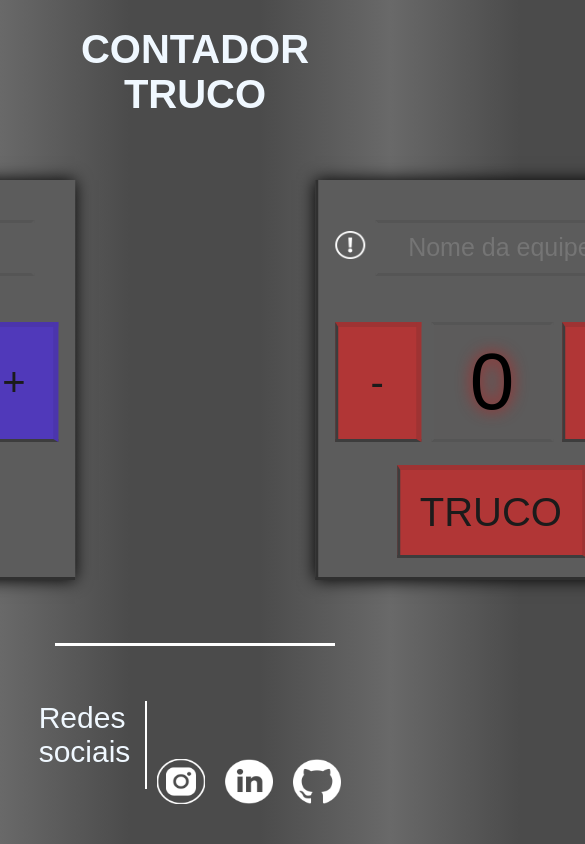
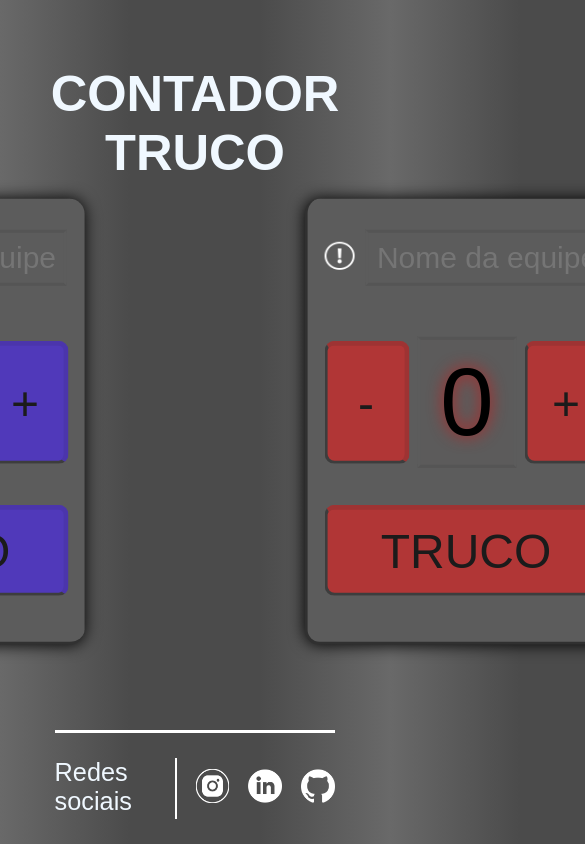
Before and after one commit to MatheusMBraga/Contador_Truco, a plain HTML site: page index.html in a window 390 px wide. Shown: the top 844 px of the page, 585 px wide, since content can reach past the window. Drawn offline with Linux system fonts and the light colour scheme.

Commit message:
Responsividade
Foram feitas modificaçoes para o site ficar responsivo a acada monitor.
Alteramos quase todos as unidades de medidas que se encontravam em 'px' para 'vh', 'rem' ou '%'.

Site se encontra quase totalmente responsivo.

```diff
--- a/index.html
+++ b/index.html
@@ -6,7 +6,7 @@
     <title>Contador de pontos</title>
     <link rel="stylesheet" type="text/css" href="styles/estilo.css" />
 </head>
-<body>
+<body class="container">
 
     <header>
         <h1>CONTADOR TRUCO</h1>
@@ -25,14 +25,14 @@
                     <input type="text" class="NomeEquipe" id="Equipe1" value="" maxlength="15">
                 </div>
             </div>
-        </br></br>
-        <!--Botoes +, - e input do contador -->
+            </br>
+            <!--Botoes +, - e input do contador -->
             <div class="alinhaBTN-CONT">
                 <button class="btnA" id="btn-1A">-</button>
                 <input id="contador1" type="text" value="0" readonly>
                 <button class="btnA" id="btn+1A">+</button>
             </div>
-        </br>
+
             <!--Botão truco -->
             <button id="btnTrucoA">TRUCO</button>
         </div>
@@ -50,13 +50,15 @@
         <div class="caixa_contador2">
         </br>
              <!--Nome da Equipe:-->
-             <div class="meuElemento">
+            <div class="meuElemento">
                 <div id="meuElemento2">
                     <img class="exclamação" src="imagens/pontoexclamação.png">
                 </div>
-                <div> <input type="text" class="NomeEquipe" id="Equipe2" value="" maxlength="15"> </div>
+                <div>
+                    <input type="text" class="NomeEquipe" id="Equipe2" value="" maxlength="15">
+                </div>
             </div>
-        </br></br>
+        </br>
         <!--Botoes +, - e input do contador -->
             <div class="alinhaBTN-CONT">
                 <button class="btnV" id="btn-1V">-</button>
@@ -65,12 +67,10 @@
             </div>
 
             <!--Botão truco -->
-        </br>
             <button id="btnTrucoV">TRUCO</button>
         </div>
 
     </section>
-</br></br></br>
     <footer>
         <div>
             <p> Redes sociais</p>
--- a/styles/estilo.css
+++ b/styles/estilo.css
@@ -1,79 +1,84 @@
+
 body {
-    font: normal 20px arial;
     color:aliceblue;
     background: linear-gradient(to right,#696969,#4b4b4b,#4b4b4b, #696969);
     align-items: center;
 }
 header {
+    font: normal 3vh arial;
     text-align: center;
-    margin-top: 5%;
-
-
+    margin-top: 4rem;
+    margin-bottom: 3rem;
 }
 
 section{
     display: flex;
+    flex-direction: row;
     text-align: center;
     justify-content: center;
     gap: 10rem;
-    height: 30rem;
+    height: 60%;
     position: absolute;
-    top: 45%;
+    top: 50%;
     left: 50%;
     transform: translate(-50%, -50%);
 }
 /* inserir nome da equipe*/
 .NomeEquipe{
+    margin: 10px auto;
+    align-items: center;
     font-family: arial;
-    font-size: 25px;
+    font-size: 30px;
+    text-align: center;
     color: aliceblue;
-    text-align: center;
     background-color:rgb(92, 92, 92);
     border-bottom: 3px solid rgb(85, 85, 85);
     border-left: 3px solid rgb(92, 92, 92);
     border-top: 3px solid rgb(85, 85, 85);
     border-right:3px solid rgb(92, 92, 92);
-    width: 15rem;
+    width:95%;
     height: 3rem;
     outline: none;
 }
 
 /* icone de ajuda e input de nome */
 .meuElemento {
+    justify-content: center;
+    height: 3rem;
     display: flex;
     align-items: center;
 }
 
 /* mensagem do popup 1*/
 #popup1 {
+    font: normal 2vh arial;
     display: none;
     position: absolute;
-    top: 0; /* Posicionado no topo */
-    left: 0; /* Posicionado à esquerda */
+    top: 0;
+    left: 0;
     background-color: rgb(92, 92, 92);
     background-color:rgb(92, 92, 92);
     border-bottom: 3px solid aliceblue;
     border-left: 3px solid rgb(92, 92, 92);
     border-top: 3px solid aliceblue;
     border-right:3px solid rgb(92, 92, 92);
-    padding: 10px;
-    z-index: 999;
+    padding: 0.5rem;
 }
 
 /* mensagem do popup 2*/
 #popup2 {
+    font: normal 2vh arial;
     display: none;
     position: absolute;
-    top: 0; /* Posicionado no topo */
-    right: 0; /* Posicionado à esquerda */
+    top: 0;
+    right: 0;
     background-color: rgb(92, 92, 92);
     background-color:rgb(92, 92, 92);
     border-bottom: 3px solid aliceblue;
     border-left: 3px solid rgb(92, 92, 92);
     border-top: 3px solid aliceblue;
     border-right:3px solid rgb(92, 92, 92);
-    padding: 10px;
-    z-index: 999;
+    padding: 0.5rem;
 }
 
 /* ajuste de imagem de exclamação*/
@@ -84,6 +89,7 @@ section{
 
 }
 .alinhaBTN-CONT {
+    height: 50%;
     font-family: Arial, Helvetica, sans-serif;
     display: flex;
     align-items: center;
@@ -91,31 +97,31 @@ section{
     gap: 3%;
 }
 
-
+/* Botões em geral */
 button {
-    font-size: 40px;
+    font-size: 3rem;
     font-family: Arial, Helvetica, sans-serif;
-    padding: 20px;
+    padding: 5%;
     cursor: pointer;
     opacity: 70%;
+    border-radius: 10px;
 
 }
 
 /* Botoes adição e subtracão*/
 .btnA {
     background-color:#4c2be2 ;
-    height: 7.5rem;
-    width: 6rem;
+    width: 40%;
+    height: 60%;
     border-top: 5px solid#4425cf;
     border-right: 5px solid#4425cf;
     border-bottom: 3px solid rgb(49, 49, 49);
     border-left: 3px solid rgb(49, 49, 49);
-
 }
 .btnV {
     background-color:#d62626 ;
-    height: 7.5rem;
-    width: 6rem;
+    width: 40%;
+    height: 60%;
     border-top: 5px solid#bb2222;
     border-right: 5px solid#bb2222;
     border-bottom: 3px solid rgb(49, 49, 49);
@@ -124,6 +130,7 @@ button {
 
 /*Botao truco*/
 #btnTrucoA {
+    width: 100%;
     background-color:#4c2be2 ;
     border-top: 5px solid#4425cf;
     border-right: 5px solid#4425cf;
@@ -131,6 +138,7 @@ button {
     border-left: 3px solid rgb(49, 49, 49);
 }
 #btnTrucoV{
+    width: 100%;
     background-color:#d62626 ;
     border-top: 5px solid#bb2222;
     border-right: 5px solid#bb2222;
@@ -139,33 +147,38 @@ button {
 }
 
 
-/* Div placar Azul*/
+/* Div placar equipe Azul*/
 .caixa_contador1{
+    min-width: 40%;
+    width: 90%;
     background: rgb(92, 92, 92);
-    margin: 40px;
+    margin: 30px;
     padding: 2vh;
     border-bottom: 3px solid rgb(49, 49, 49);
     border-left: 3px solid rgb(49, 49, 49);
     box-shadow: 0 0 1rem rgb(0, 0, 0);
+    border-radius: 15px;
 }
-/* Div placar Vermelho*/
+/* Div placar equipe Vermelho*/
 .caixa_contador2{
+    min-width: 40%;
+    width: 90%;
     background: rgb(92, 92, 92);
-    margin: 40px;
+    margin: 30px;
     padding: 2vh;
     border-bottom: 3px solid rgb(48, 48, 48);
     border-left: 3px solid rgb(48, 48, 48);
     box-shadow: 0 0 1rem rgb(0, 0, 0);
+    border-radius: 15px;
 }
 
 /* placar Azul*/
 #contador1 {
-
     background-color:rgb(92, 92, 92);
-    font-size: 5rem;
+    font-size: 6rem;
     text-align: center;
-    width: 7rem;
-    height: 7rem;
+    width: 50%;
+    height: 60%;
     border-bottom: 3px solid rgb(85, 85, 85);
     border-left: 3px solid rgb(92, 92, 92);
     border-top: 3px solid rgb(85, 85, 85);
@@ -177,10 +190,10 @@ button {
 /*  placar Vermelho*/
 #contador2 {
     background-color:rgb(92, 91, 91);
-    font-size: 5rem;
+    font-size: 6rem;
     text-align: center;
-    width: 7rem;
-    height: 7rem;
+    width: 50%;
+    height: 60%;
     border-bottom: 3px solid rgb(85, 85, 85);
     border-left: 3px solid rgb(92, 92, 92);
     border-top: 3px solid rgb(85, 85, 85);
@@ -189,14 +202,11 @@ button {
     outline: none;
 }
 
-
 /* Estilo para o bloco de redes sociais dentro do footer */
-
 footer div {
     display: flex;
     align-items: center;
     justify-content: center;
-    padding: 25px;
     position: absolute;
     bottom: 0;
     left: 0;
@@ -204,21 +214,23 @@ footer div {
     border-top: 3px solid white;
     margin-left: 14%;
     margin-right: 14%;
-   align-items: end;
 }
 p {
-    padding-bottom: 20px;
+    padding-bottom: 1%;
     font-family: Arial, Helvetica, sans-serif;
-    font-size: 30px;
+    font-size: 3vh;
     border-right:2px solid white ;
-    padding-right: 15px;
+    padding-right: 1%;
 
 }
 
 /* alinhamento das imagens de redes sociais */
 footer img {
-    width: 48px;
-    height: 45px;
+    width: 4vh;
+    height: 2vh;
     margin: 10px;
+    padding: 1vh;
+    max-width: 100%;
+    height: auto;
 
 }
```
